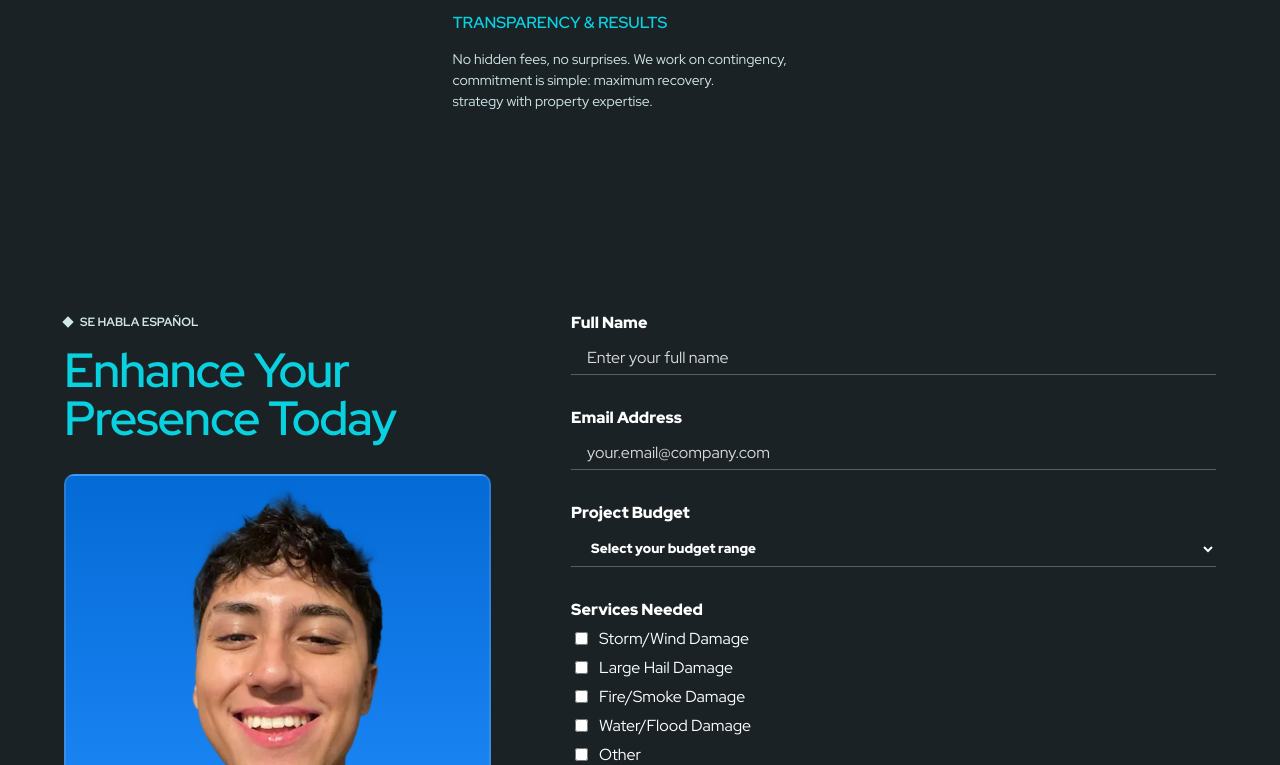
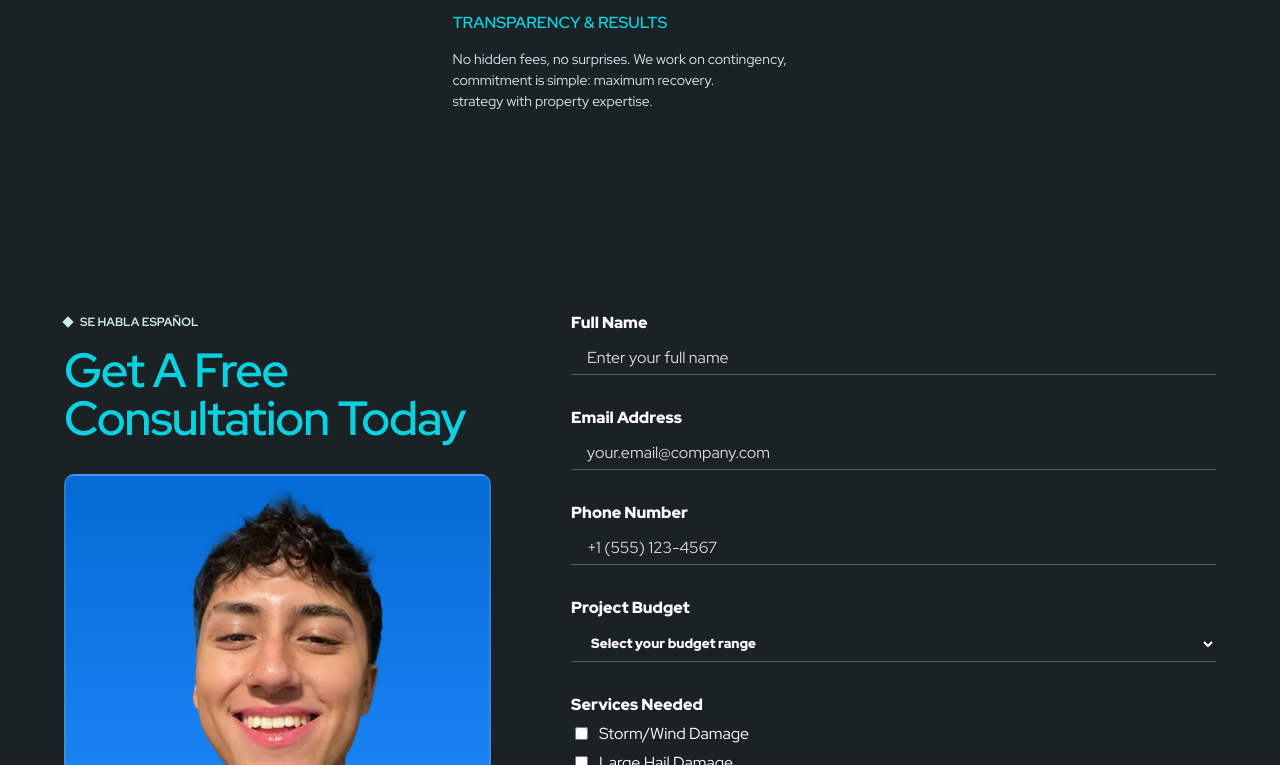
Before and after one commit to mmartinez1468/fortify-alliances, a website built with Vite: page index.html in a window 1280 px wide. Shown: the part 6076-6841 px from the top of the page. Built offline with nearby package versions, Linux system fonts and the light colour scheme; some packages are replaced by stand-ins of ours.

Commit message:
client request push

```diff
--- a/index.html
+++ b/index.html
@@ -917,10 +917,10 @@
                 <!-- Title -->
                 <div class="contact-intro__title">
                     <div class="contact-intro__line">
-                        <h2>Enhance Your</h2>
+                        <h2>Get A Free</h2>
                     </div>
                     <div class="contact-intro__line">
-                        <h2>Presence Today</h2>
+                        <h2>Consultation Today</h2>
                     </div>
                 </div>
 
@@ -1033,6 +1033,19 @@
                             name="businessEmail"
                             class="form-input"
                             placeholder="your.email@company.com"
+                            required
+                        >
+                    </div>
+
+                    <!-- Phone Number Input -->
+                    <div class="form-row line-animate line-bottom">
+                        <label for="phoneNumber" class="form-label">Phone Number</label>
+                        <input
+                            type="tel"
+                            id="phoneNumber"
+                            name="phoneNumber"
+                            class="form-input"
+                            placeholder="+1 (555) 123-4567"
                             required
                         >
                     </div>
```
